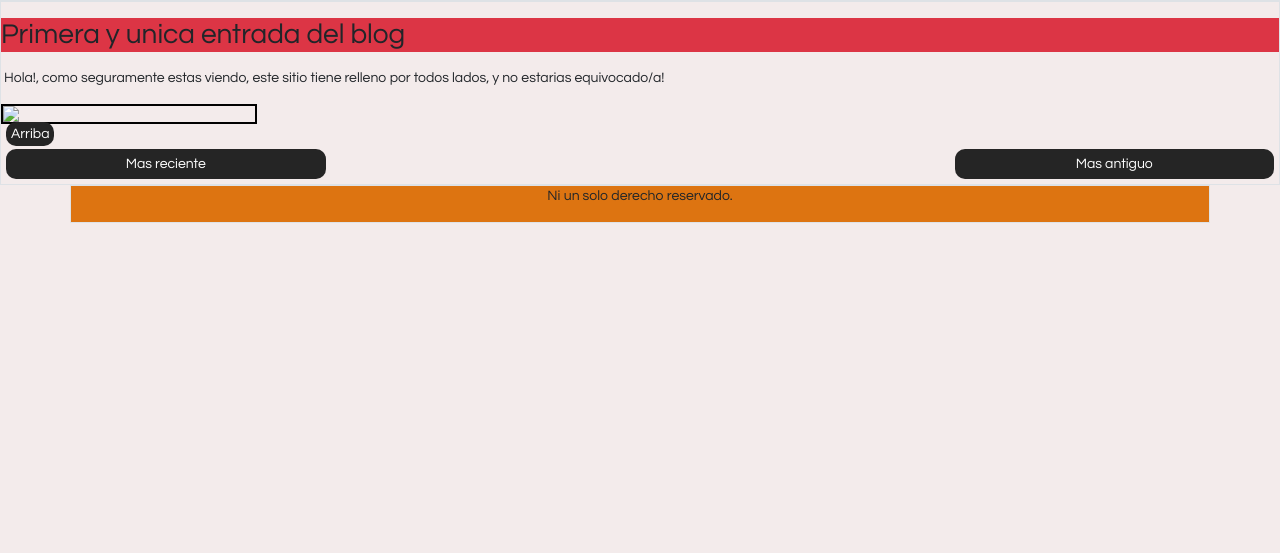
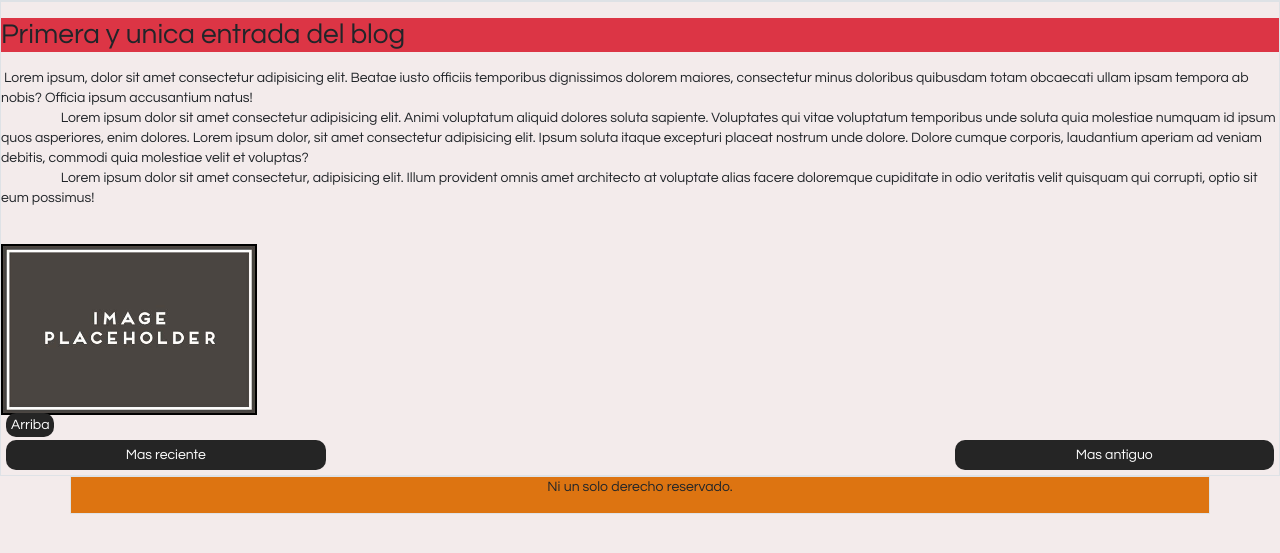
Before and after one commit to TCVM/Web-Design-CH, a plain HTML site: page Pages/blog.html in a window 1280 px wide. Shown: the part 99-652 px from the top of the page. Drawn offline with nearby package versions, Linux system fonts and the light colour scheme.

Commit message:
cambio en blog

```diff
--- a/Pages/blog.html
+++ b/Pages/blog.html
@@ -61,8 +61,11 @@
     <main class="border">
             <p ><h3 class="bg-danger">Primera y unica entrada del blog</h3></p>
             <div id="divmain">
-                <p> Hola!, como seguramente estas viendo, este sitio tiene relleno por todos lados, y no estarias equivocado/a!</p>
-                <img class="proyectoimgs" src="../img/man-shrugging-shoulders_gettyimages-615088588-2603019074">
+                <p> Lorem ipsum, dolor sit amet consectetur adipisicing elit. Beatae iusto officiis temporibus dignissimos dolorem maiores, consectetur minus doloribus quibusdam totam obcaecati ullam ipsam tempora ab nobis? Officia ipsum accusantium natus!
+                    Lorem ipsum dolor sit amet consectetur adipisicing elit. Animi voluptatum aliquid dolores soluta sapiente. Voluptates qui vitae voluptatum temporibus unde soluta quia molestiae numquam id ipsum quos asperiores, enim dolores. Lorem ipsum dolor, sit amet consectetur adipisicing elit. Ipsum soluta itaque excepturi placeat nostrum unde dolore. Dolore cumque corporis, laudantium aperiam ad veniam debitis, commodi quia molestiae velit et voluptas?
+                    Lorem ipsum dolor sit amet consectetur, adipisicing elit. Illum provident omnis amet architecto at voluptate alias facere doloremque cupiditate in odio veritatis velit quisquam qui corrupti, optio sit eum possimus!
+                </p>
+                <img class="proyectoimgs" src="../img/th-2314540276.png">
         </div>
         <a href="#tope" class="button">Arriba</a>
         <div id="bottom">
```
Also changed, not shown: img/th-2314540276.png (added).
